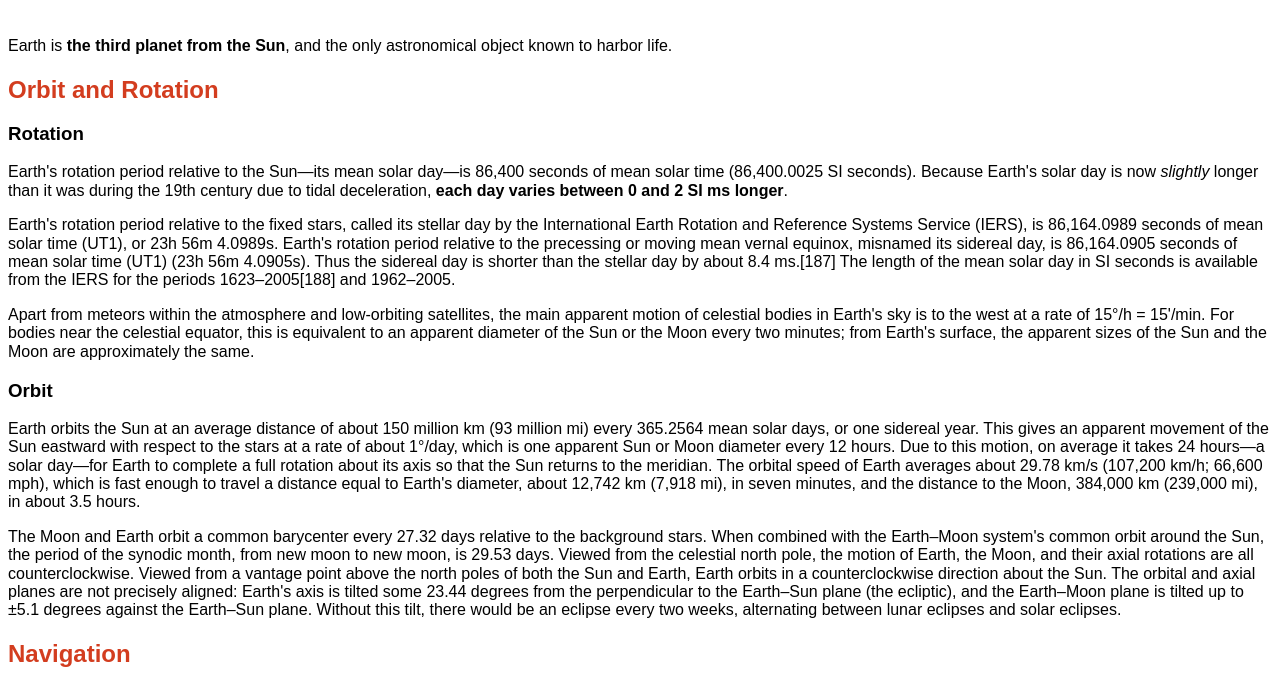
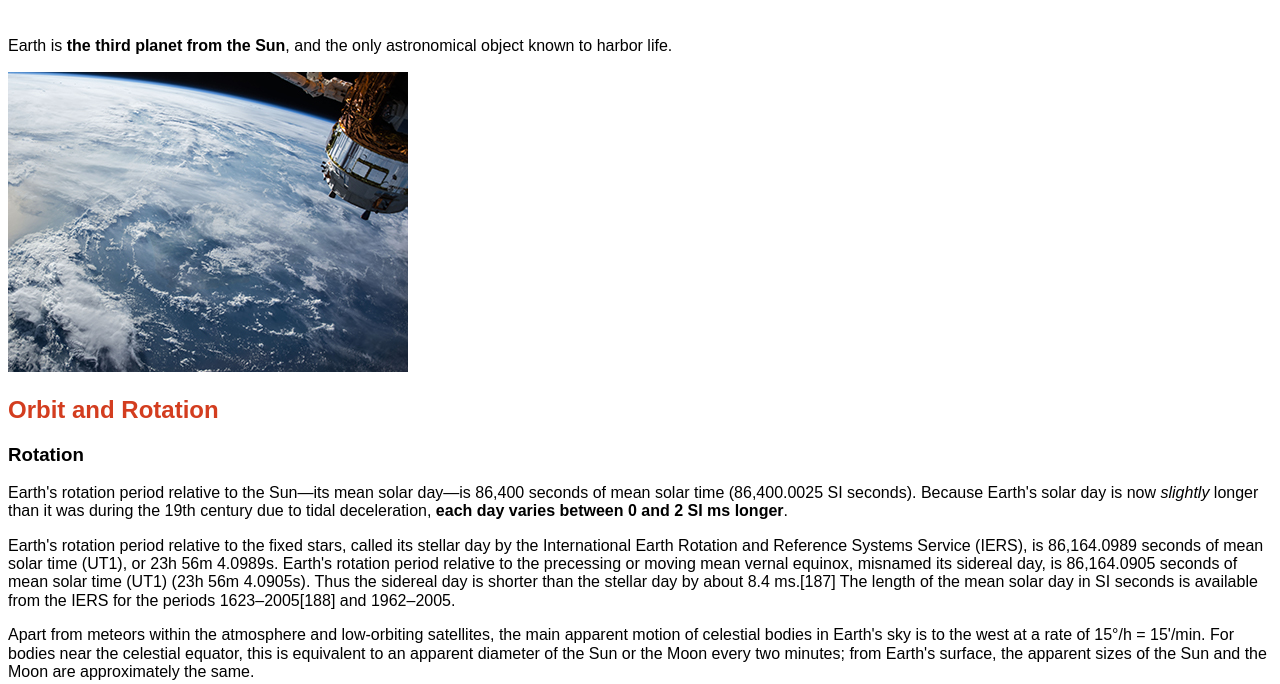
Before and after one commit to adilmodan/earth_and_mars, a plain HTML site: page earth.html in a window 1280 px wide. Shown: the part 112-796 px from the top of the page. Drawn offline with Linux system fonts and the light colour scheme.

Commit message:
Added Image of Earth

```diff
--- a/earth.html
+++ b/earth.html
@@ -6,6 +6,7 @@
     <body>
         <h1 style="color: #d33d1f; font-size: 60px;">Earth</h1>
         <p>Earth is <strong>the third planet from the Sun</strong>, and <stong>the only astronomical object known to harbor life</strong>.</p>
+        <img src="images/earth.jpg" alt="planet earth from space">
         <h2 style="color: #d33d1f;">Orbit and Rotation</h2>
         <h3>Rotation</h3>
         <p>Earth's rotation period relative to the Sun—its mean solar day—is 86,400 seconds of mean solar time (86,400.0025 SI seconds). Because Earth's solar day is now <em>slightly</em> longer than it was during the 19th century due to tidal deceleration, <strong>each day varies between 0 and 2 SI ms longer</strong>.</p>
```
